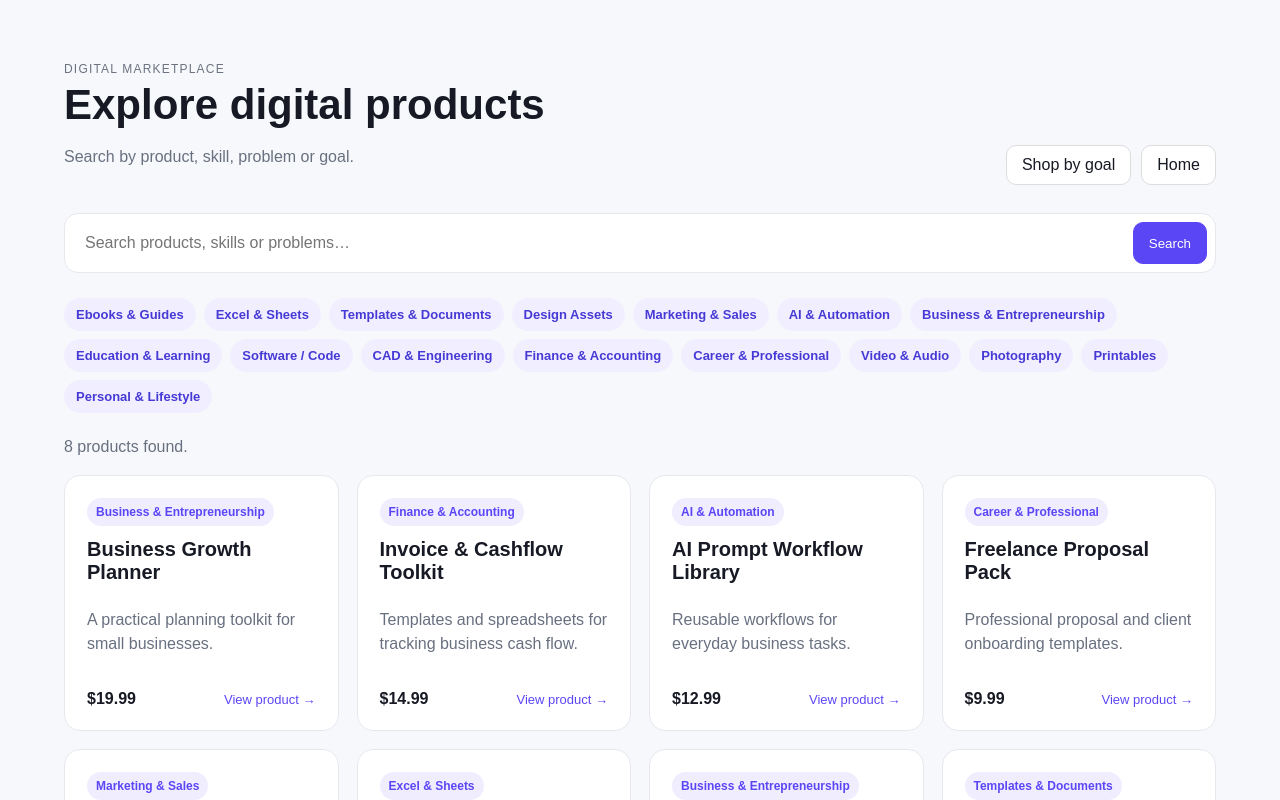
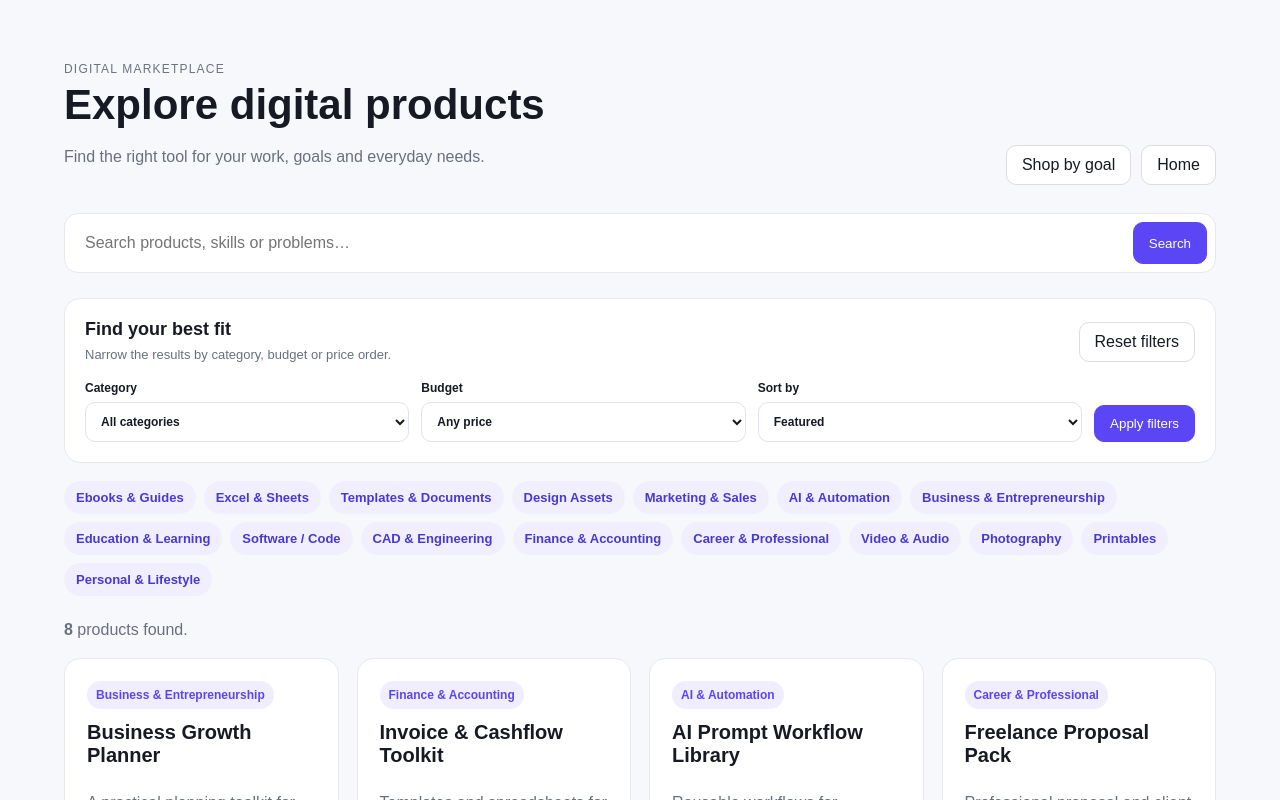
Before and after one commit to agnengineeringselectricals-crypto/diginanba, a Next.js app: page /explore in a window 1280 px wide. Shown: the top 800 px of the page. Built offline with nearby package versions, Linux system fonts and the light colour scheme; no server answers; the database is empty.

Commit message:
Add category budget and sort filters to product discovery

```diff
--- a/app/explore/page.tsx
+++ b/app/explore/page.tsx
@@ -2,84 +2,104 @@ import Link from 'next/link';
 import { getProducts } from '@/lib/catalog';
 import type { Market } from '@/lib/market';
 
+const categories = [
+  'All categories', 'Ebooks & Guides', 'Excel & Sheets', 'Templates & Documents',
+  'Design Assets', 'Marketing & Sales', 'AI & Automation', 'Business & Entrepreneurship',
+  'Education & Learning', 'Software / Code', 'CAD & Engineering', 'Finance & Accounting',
+  'Career & Professional', 'Video & Audio', 'Photography', 'Printables', 'Personal & Lifestyle',
+];
+
 export default async function Explore({
   searchParams,
 }: {
-  searchParams: Promise<{ q?: string; market?: string }>;
+  searchParams: Promise<{ q?: string; market?: string; category?: string; sort?: string; maxPrice?: string }>;
 }) {
   const p = await searchParams;
   const market = (p.market === 'UK' || p.market === 'IN' ? p.market : 'US') as Market;
-  const products = await getProducts(market, p.q || '');
+  const allProducts = await getProducts(market, p.q || '');
+  const category = p.category || 'All categories';
+  const maxPrice = p.maxPrice === '10' || p.maxPrice === '25' || p.maxPrice === '50' ? Number(p.maxPrice) : 0;
+  let products = allProducts.filter((product) => {
+    const categoryMatch = category === 'All categories' || product.category === category ||
+      (category === 'Excel & Sheets' && product.category === 'Excel / Google Sheets') ||
+      (category === 'CAD & Engineering' && product.category === 'CAD / Engineering') ||
+      (category === 'Video & Audio' && product.category === 'Video / Audio') ||
+      (category === 'Personal & Lifestyle' && product.category === 'Personal / Lifestyle');
+    const priceMatch = !maxPrice || product.amountMinor <= maxPrice * 100;
+    return categoryMatch && priceMatch;
+  });
+  if (p.sort === 'price-low') products.sort((a, b) => a.amountMinor - b.amountMinor);
+  else if (p.sort === 'price-high') products.sort((a, b) => b.amountMinor - a.amountMinor);
+  else if (p.sort === 'title') products.sort((a, b) => a.title.localeCompare(b.title));
+
+  function filterUrl(overrides: Record<string, string>) {
+    const params = new URLSearchParams();
+    params.set('market', market);
+    if (p.q) params.set('q', p.q);
+    if (category !== 'All categories') params.set('category', category);
+    if (p.sort) params.set('sort', p.sort);
+    if (maxPrice) params.set('maxPrice', String(maxPrice));
+    for (const [key, value] of Object.entries(overrides)) {
+      if (!value || (key === 'category' && value === 'All categories')) params.delete(key);
+      else params.set(key, value);
+    }
+    return '/explore?' + params.toString();
+  }
 
   return (
     <main className="wrap catalog-page">
       <div className="page-head">
-        <div>
-          <div className="eyebrow">DIGITAL MARKETPLACE</div>
-          <h1>Explore digital products</h1>
-          <p className="muted">Search by product, skill, problem or goal.</p>
-        </div>
-        <div className="button-row">
-          <Link className="btn" href="/solutions">Shop by goal</Link>
-          <Link className="btn" href="/">Home</Link>
-        </div>
+        <div><div className="eyebrow">DIGITAL MARKETPLACE</div><h1>Explore digital products</h1><p className="muted">Find the right tool for your work, goals and everyday needs.</p></div>
+        <div className="button-row"><Link className="btn" href="/solutions">Shop by goal</Link><Link className="btn" href="/">Home</Link></div>
       </div>
 
-      <form className="catalog-search">
-        <input name="q" defaultValue={p.q || ''} placeholder="Search products, skills or problems…" />
+      <form className="catalog-search" action="/explore">
+        <input name="q" defaultValue={p.q || ''} placeholder="Search products, skills or problems…" aria-label="Search products" />
         <input type="hidden" name="market" value={market} />
+        {category !== 'All categories' && <input type="hidden" name="category" value={category} />}
+        {p.sort && <input type="hidden" name="sort" value={p.sort} />}
+        {maxPrice > 0 && <input type="hidden" name="maxPrice" value={String(maxPrice)} />}
         <button className="btn primary" type="submit">Search</button>
       </form>
 
+      <form className="panel dn-filter-panel" action="/explore">
+        <input type="hidden" name="market" value={market} />
+        {p.q && <input type="hidden" name="q" value={p.q} />}
+        <div className="dn-filter-heading"><div><h2>Find your best fit</h2><p className="muted">Narrow the results by category, budget or price order.</p></div><Link className="btn" href={'/explore?market=' + market}>Reset filters</Link></div>
+        <div className="dn-filter-controls">
+          <label>Category<select name="category" defaultValue={category}>{categories.map((item) => <option key={item} value={item}>{item}</option>)}</select></label>
+          <label>Budget<select name="maxPrice" defaultValue={maxPrice ? String(maxPrice) : ''}><option value="">Any price</option><option value="10">Up to {market === 'IN' ? '₹' : market === 'UK' ? '£' : '$'}10</option><option value="25">Up to {market === 'IN' ? '₹' : market === 'UK' ? '£' : '$'}25</option><option value="50">Up to {market === 'IN' ? '₹' : market === 'UK' ? '£' : '$'}50</option></select></label>
+          <label>Sort by<select name="sort" defaultValue={p.sort || 'featured'}><option value="featured">Featured</option><option value="price-low">Price: low to high</option><option value="price-high">Price: high to low</option><option value="title">Name: A to Z</option></select></label>
+          <button className="btn primary" type="submit">Apply filters</button>
+        </div>
+      </form>
+
       <div className="quick-links" aria-label="Browse categories">
-        {[
-          ['Ebooks & Guides', 'Ebooks & Guides'],
-          ['Excel & Sheets', 'Excel & Sheets'],
-          ['Templates & Documents', 'Templates & Documents'],
-          ['Design Assets', 'Design Assets'],
-          ['Marketing & Sales', 'Marketing & Sales'],
-          ['AI & Automation', 'AI & Automation'],
-          ['Business & Entrepreneurship', 'Business & Entrepreneurship'],
-          ['Education & Learning', 'Education & Learning'],
-          ['Software / Code', 'Software / Code'],
-          ['CAD & Engineering', 'CAD & Engineering'],
-          ['Finance & Accounting', 'Finance & Accounting'],
-          ['Career & Professional', 'Career & Professional'],
-          ['Video & Audio', 'Video & Audio'],
-          ['Photography', 'Photography'],
-          ['Printables', 'Printables'],
-          ['Personal & Lifestyle', 'Personal & Lifestyle'],
-        ].map(([label, query]) => (
-          <Link key={label} href={'/explore?q=' + encodeURIComponent(query) + '&market=' + market}>{label}</Link>
-        ))}
+        {categories.slice(1).map((label) => <Link key={label} href={filterUrl({ category: label })}>{label}</Link>)}
       </div>
 
-      <div className="catalog-result-summary" aria-live="polite">
-        <p className="muted">{products.length} {products.length === 1 ? 'product' : 'products'} found{p.q ? ` for “${p.q}”` : ''}.</p>
-        {p.q ? <Link className="btn" href={'/explore?market=' + market}>Clear search</Link> : null}
+      <div className="catalog-result-summary"><p className="muted" aria-live="polite"><strong>{products.length}</strong> {products.length === 1 ? 'product' : 'products'} found{p.q ? ` for “${p.q}”` : ''}{category !== 'All categories' ? ` in ${category}` : ''}.</p>{p.q ? <Link className="btn" href={'/explore?market=' + market}>Clear search</Link> : null}</div>
+
+      <div className="catalog-grid">
+        {products.map((x) => <Link href={'/products/' + x.slug + '?market=' + market} className="product-card" key={x.id}><span className="category">{x.category}</span><h2>{x.title}</h2><p className="muted">{x.description}</p><div className="product-foot"><b>{x.price}</b><span>View product →</span></div></Link>)}
       </div>
 
-      <div className="catalog-grid">
-        {products.map((x) => (
-          <Link href={'/products/' + x.slug + '?market=' + market} className="product-card" key={x.id}>
-            <span className="category">{x.category}</span>
-            <h2>{x.title}</h2>
-            <p className="muted">{x.description}</p>
-            <div className="product-foot">
-              <b>{x.price}</b>
-              <span>View product →</span>
-            </div>
-          </Link>
-        ))}
-      </div>
-
-      {!products.length && (
-        <div className="panel">
-          <h2>No products found</h2>
-          <p className="muted">Try a broader search or shop by goal.</p>
-          <Link href="/solutions" className="btn primary">Find a solution</Link>
-        </div>
-      )}
+      {!products.length && <div className="panel dn-empty-state"><div aria-hidden="true">🔎</div><h2>No exact matches yet</h2><p className="muted">Try a broader search, increase your budget, or choose another category. Your searches help DigiNanba understand what products people need.</p><div className="button-row"><Link href={'/explore?market=' + market} className="btn">Clear filters</Link><Link href="/solutions" className="btn primary">Find a solution</Link></div></div>}
+      <style>{`
+        .dn-filter-panel{margin:18px 0;padding:20px}
+        .dn-filter-heading{display:flex;align-items:center;justify-content:space-between;gap:16px;margin-bottom:16px}
+        .dn-filter-heading h2{font-size:18px;margin:0 0 5px}
+        .dn-filter-heading p{font-size:13px;margin:0}
+        .dn-filter-controls{display:grid;grid-template-columns:repeat(3,minmax(0,1fr)) auto;align-items:end;gap:12px}
+        .dn-filter-controls label{display:grid;gap:7px;font-size:12px;font-weight:700}
+        .dn-filter-controls select{width:100%;min-width:0;padding:11px;border:1px solid var(--border,#dfe3ed);border-radius:10px;background:var(--surface,#fff);color:inherit;font:inherit}
+        .dn-empty-state{text-align:center;padding:36px 20px;margin-top:20px}
+        .dn-empty-state>div:first-child{font-size:34px}
+        .dn-empty-state h2{margin:10px 0}
+        .dn-empty-state .button-row{justify-content:center;margin-top:18px}
+        @media(max-width:760px){.dn-filter-controls{grid-template-columns:repeat(2,minmax(0,1fr))}.dn-filter-heading{align-items:flex-start}}
+        @media(max-width:480px){.dn-filter-controls{grid-template-columns:1fr}.dn-filter-heading{flex-direction:column}.dn-filter-controls button{width:100%}}
+      `}</style>
     </main>
   );
 }
```
